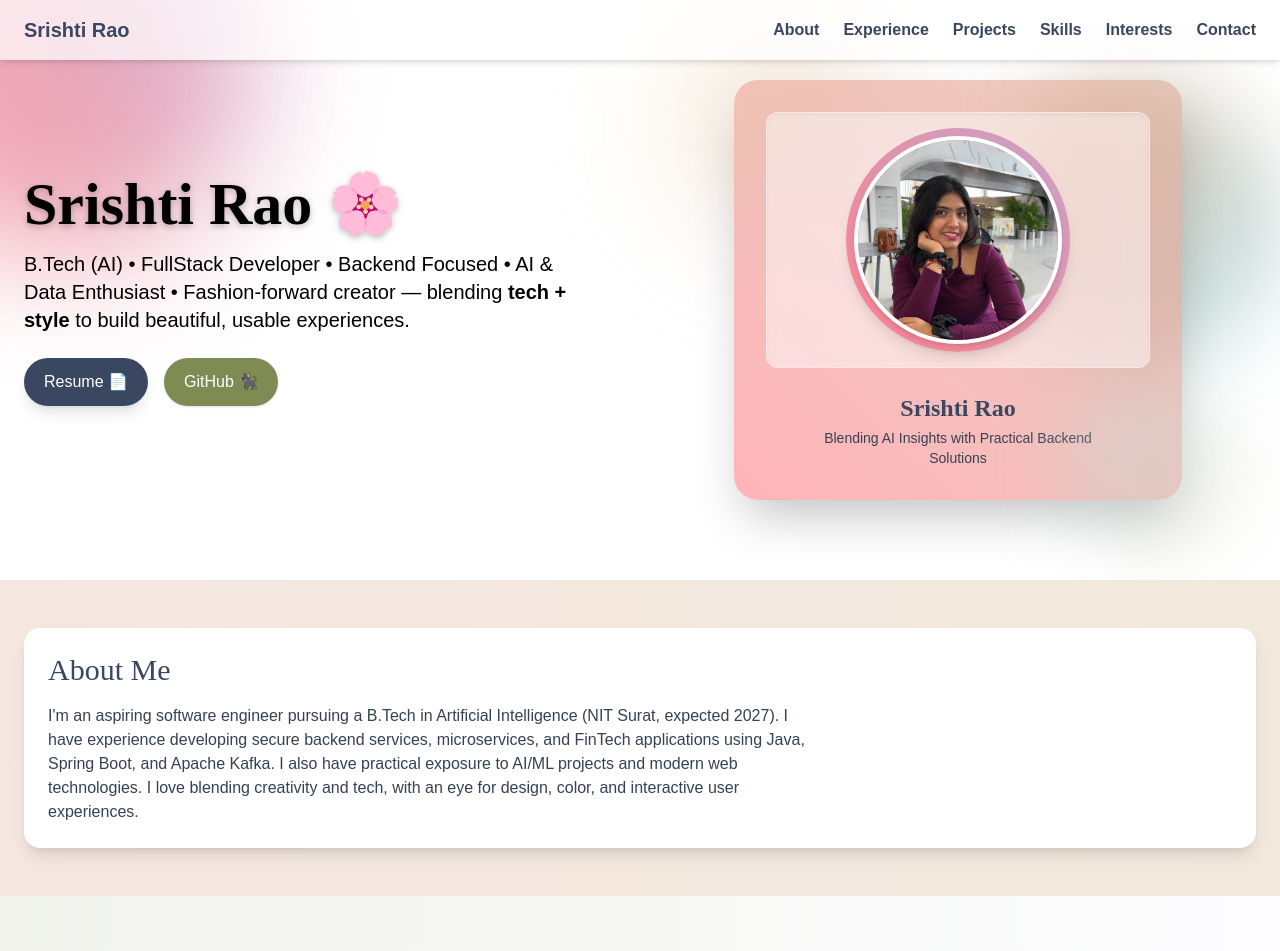
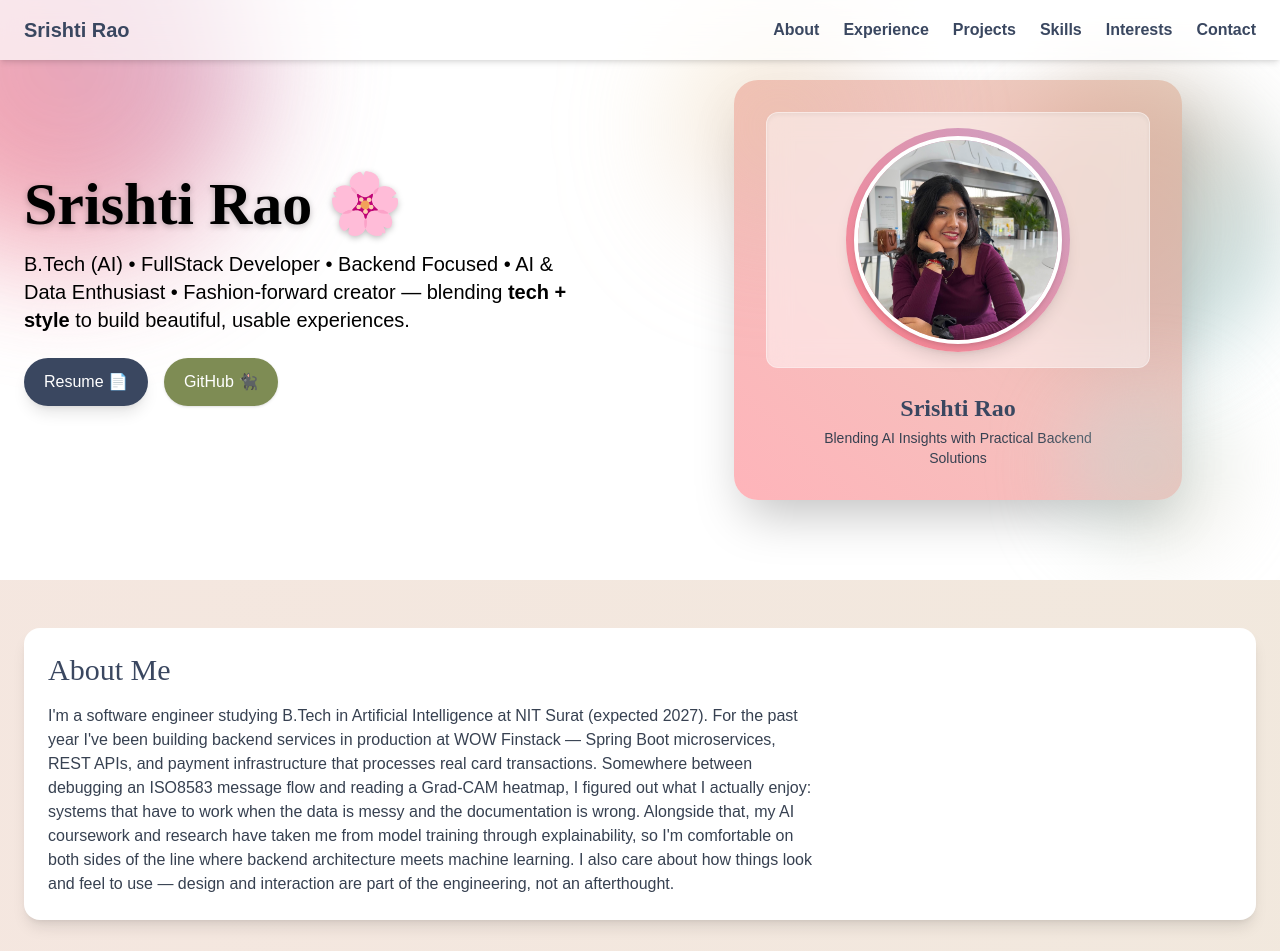
Before and after one commit to Srishti-Organization/portfolio-vite, a React (Vite) app: page / in a window 1280 px wide. Shown: the top 951 px of the page. Built offline with nearby package versions, Linux system fonts and the light colour scheme.

Commit message:
Update: about.jsx

```diff
--- a/src/sections/About.jsx
+++ b/src/sections/About.jsx
@@ -24,12 +24,18 @@ export default function About() {
             whileInView={{ y: [20, 0], opacity: [0, 1] }}
             className="text-gray-700 max-w-3xl"
           >
-            I'm an aspiring software engineer pursuing a B.Tech in Artificial
-            Intelligence (NIT Surat, expected 2027). I have experience developing
-            secure backend services, microservices, and FinTech applications using
-            Java, Spring Boot, and Apache Kafka. I also have practical exposure to
-            AI/ML projects and modern web technologies. I love blending creativity
-            and tech, with an eye for design, color, and interactive user experiences.
+            I'm a software engineer studying B.Tech in Artificial Intelligence at NIT
+            Surat (expected 2027). For the past year I've been building backend
+            services in production at WOW Finstack — Spring Boot microservices, REST
+            APIs, and payment infrastructure that processes real card transactions.
+            Somewhere between debugging an ISO8583 message flow and reading a Grad-CAM
+            heatmap, I figured out what I actually enjoy: systems that have to work
+            when the data is messy and the documentation is wrong. Alongside that, my
+            AI coursework and research have taken me from model training through
+            explainability, so I'm comfortable on both sides of the line where backend
+            architecture meets machine learning. I also care about how things look and
+            feel to use — design and interaction are part of the engineering, not an
+            afterthought.
           </motion.p>
         </motion.div>
       </div>
```
